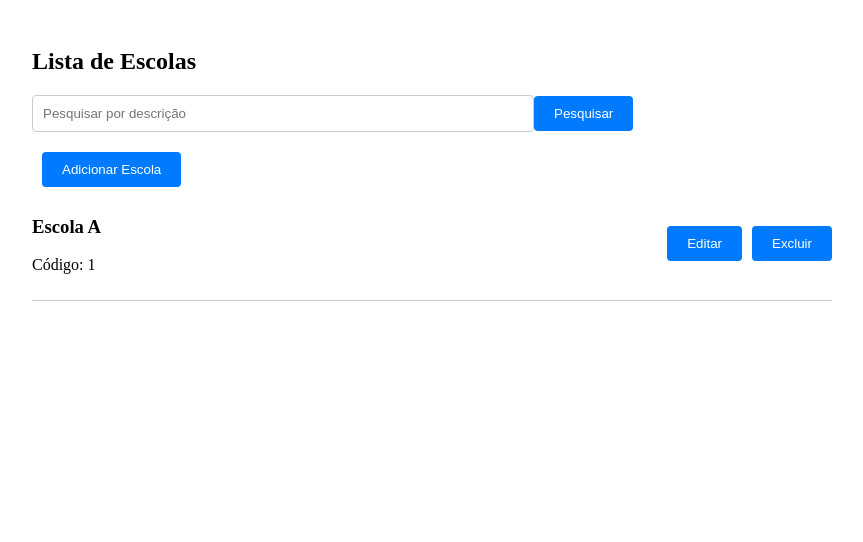
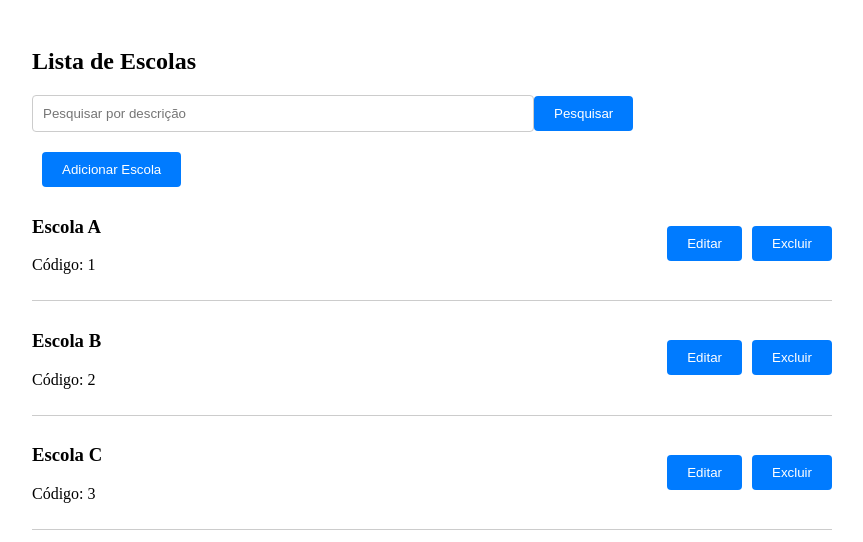
Before and after one commit to remassini/Project-Angular-test, an Angular app in the folder project-angular-test/: page /escolas in a window 1280 px wide. Shown: the top 542 px of the page, without its empty margins (208-1071 px from the left). Built offline with nearby package versions, Linux system fonts and the light colour scheme.

Commit message:
escolar-service

```diff
--- a/project-angular-test/src/app/escola.service.ts
+++ b/project-angular-test/src/app/escola.service.ts
@@ -8,6 +8,8 @@ import { Escola } from './escola';
 export class EscolaService {
   private escolas: Escola[] = [
     { iCodEscola: 1, sDescricao: 'Escola A' },
+    { iCodEscola: 2, sDescricao: 'Escola B' },
+    { iCodEscola: 3, sDescricao: 'Escola C' },
     // adicione mais escolas mockadas se necessário
   ];
 
```
